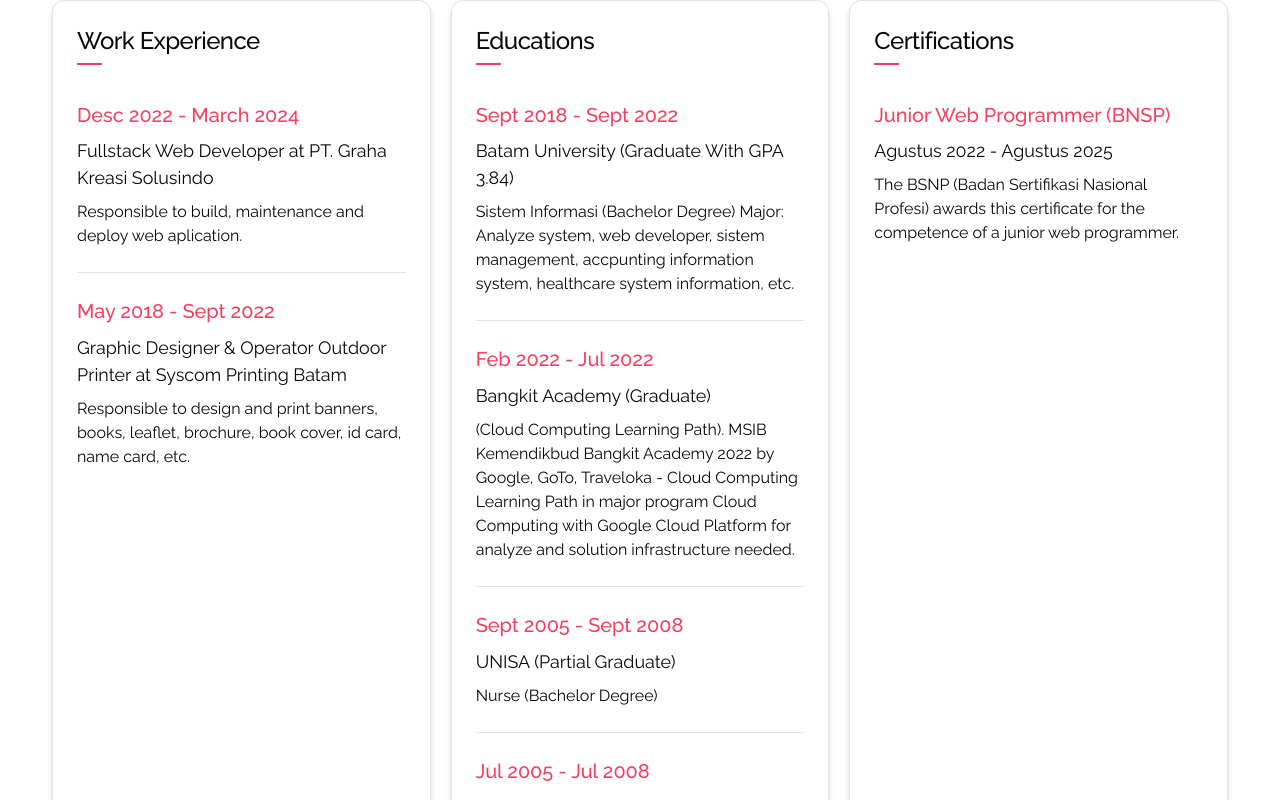
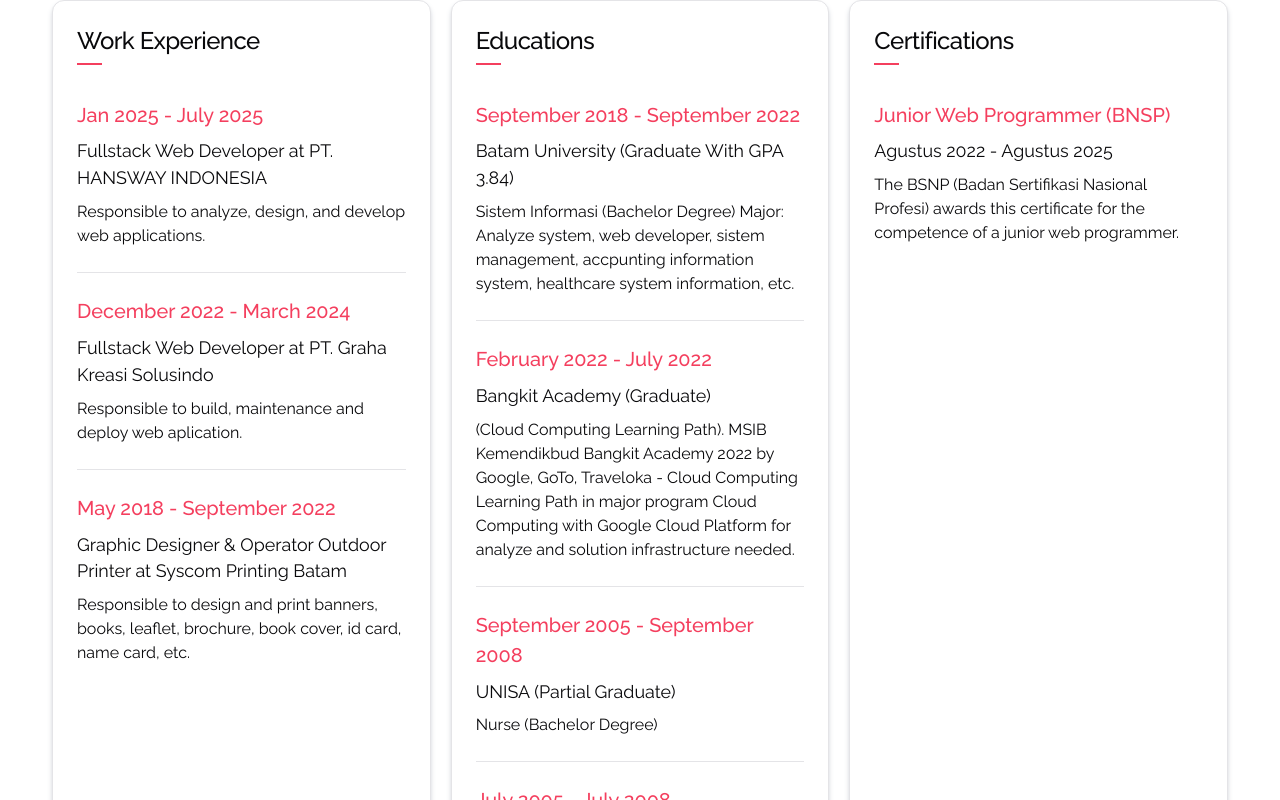
Before and after one commit to odik91/nextjs-my-profile, a Next.js app: page /resume in a window 1280 px wide. Shown: the part 520-1320 px from the top of the page. Built offline with nearby package versions, Linux system fonts and the light colour scheme.

Commit message:
Add extra work experience detail

```diff
--- a/app/resume/page.tsx
+++ b/app/resume/page.tsx
@@ -8,12 +8,17 @@
 const ResumePage = () => {
   const workExperiences = [
     {
-      header: "Desc 2022 - March 2024",
+      header: "Jan 2025 - July 2025",
+      subHeader: "Fullstack Web Developer at PT. HANSWAY INDONESIA",
+      description: "Responsible to analyze, design, and develop web applications.",
+    },
+    {
+      header: "December 2022 - March 2024",
       subHeader: "Fullstack Web Developer at PT. Graha Kreasi Solusindo",
       description: "Responsible to build, maintenance and deploy web aplication.",
     },
     {
-      header: "May 2018 - Sept 2022",
+      header: "May 2018 - September 2022",
       subHeader: "Graphic Designer & Operator Outdoor Printer at Syscom Printing Batam",
       description: "Responsible to design and print banners, books, leaflet, brochure, book cover, id card, name card, etc.",
     },
@@ -21,22 +26,22 @@
 
   const educations = [
     {
-      header: "Sept 2018 - Sept 2022",
+      header: "September 2018 - September 2022",
       subHeader: "Batam University (Graduate With GPA 3.84)",
       description: "Sistem Informasi (Bachelor Degree) Major: Analyze system, web developer, sistem management, accpunting information system, healthcare system information, etc.",
     },
     {
-      header: "Feb 2022 - Jul 2022",
+      header: "February 2022 - July 2022",
       subHeader: "Bangkit Academy (Graduate)",
       description: "(Cloud Computing Learning Path). MSIB Kemendikbud Bangkit Academy 2022 by Google, GoTo, Traveloka - Cloud Computing Learning Path in major program Cloud Computing with Google Cloud Platform for analyze and solution infrastructure needed.",
     },
     {
-      header: "Sept 2005 - Sept 2008",
+      header: "September 2005 - September 2008",
       subHeader: "UNISA (Partial Graduate)",
       description: "Nurse (Bachelor Degree)",
     },
     {
-      header: "Jul 2005 - Jul 2008",
+      header: "July 2005 - July 2008",
       subHeader: "SMA N 2 KUNDUR (Graduate)",
       description: "Program Studi IPA",
     },
```
